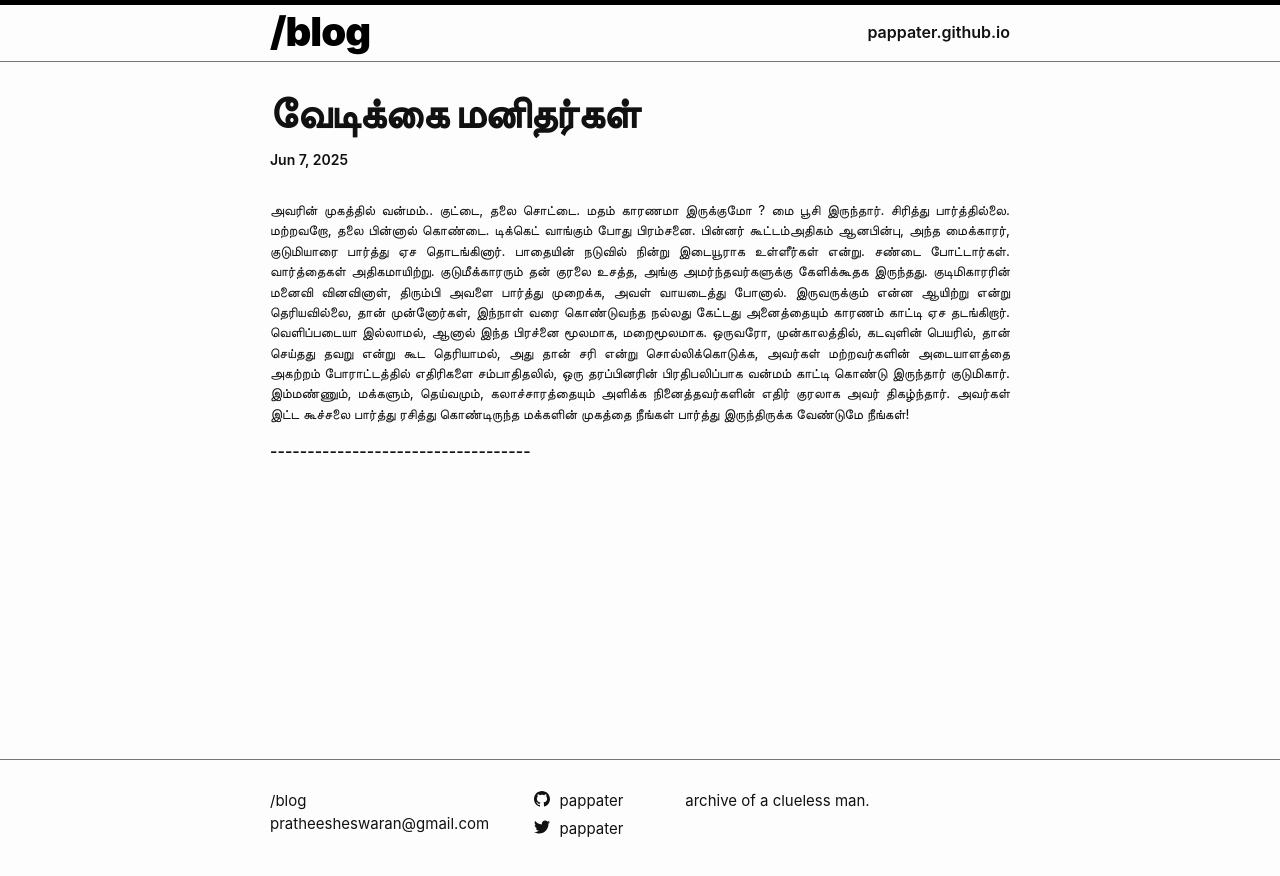
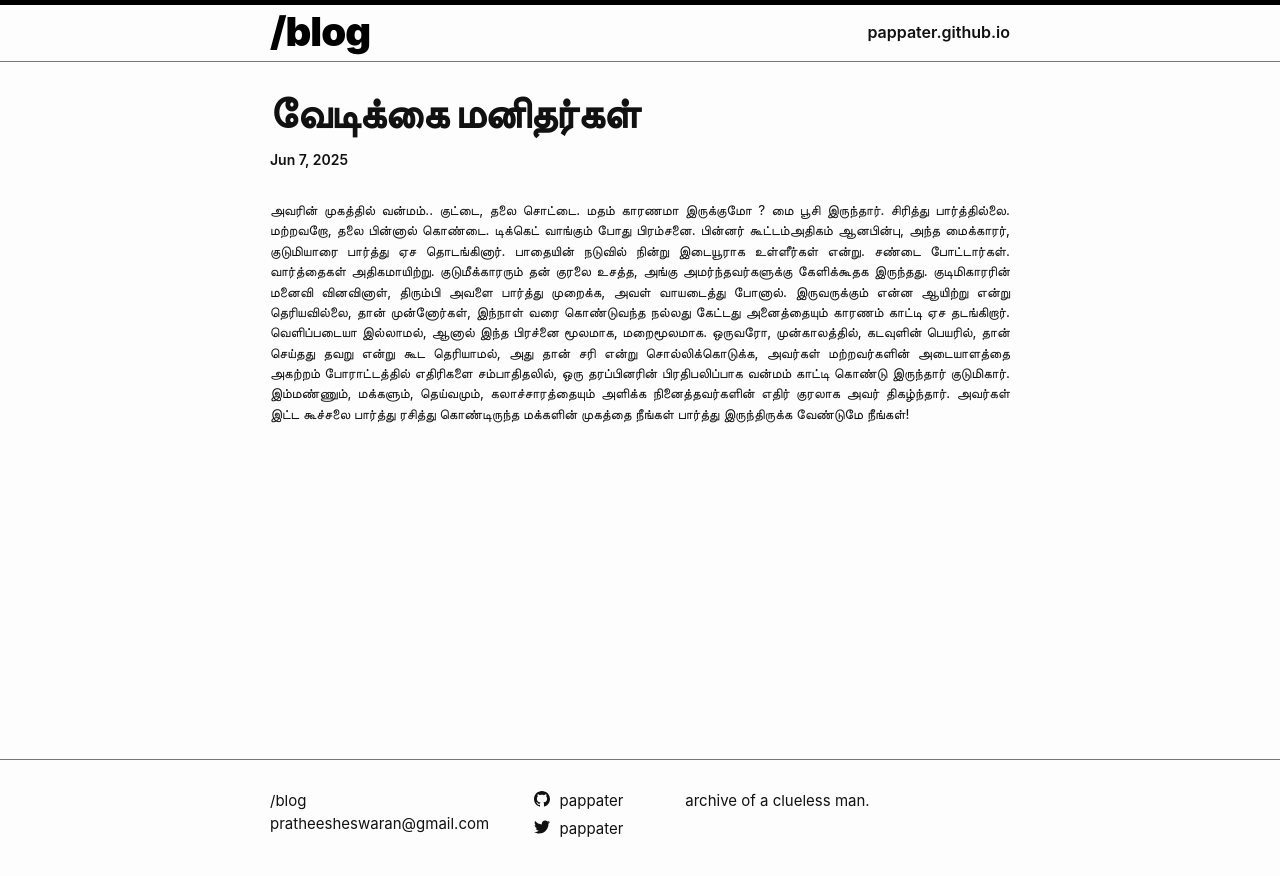
Before and after one commit to pappater/blog, a Jekyll site: the page built from 2025-06-06-வேடிக்கை-மனிதர்கள்.md, in a window 1280 px wide. Shown: the top 876 px of the page. Built offline with Jekyll 4.4.1, drawn with Linux system fonts in a browser that asks for light colours.

Commit message:
Update post.html

```diff
--- a/_layouts/post.html
+++ b/_layouts/post.html
@@ -31,7 +31,7 @@ layout: default
   </header>
 
   <div class="post-content e-content" itemprop="articleBody">
-    {{ content }} -----------------------------------
+    {{ content }}
   </div>
 
   {%- if site.disqus.shortname -%} {%- include disqus_comments.html -%} {%-
```
